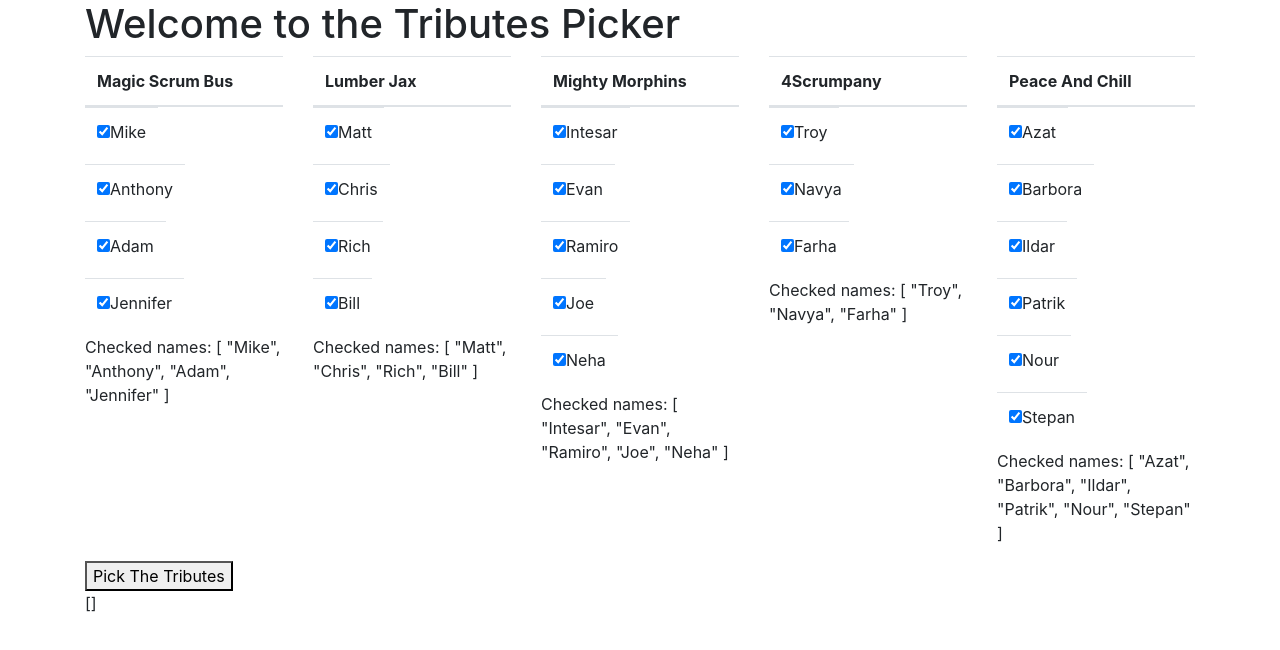
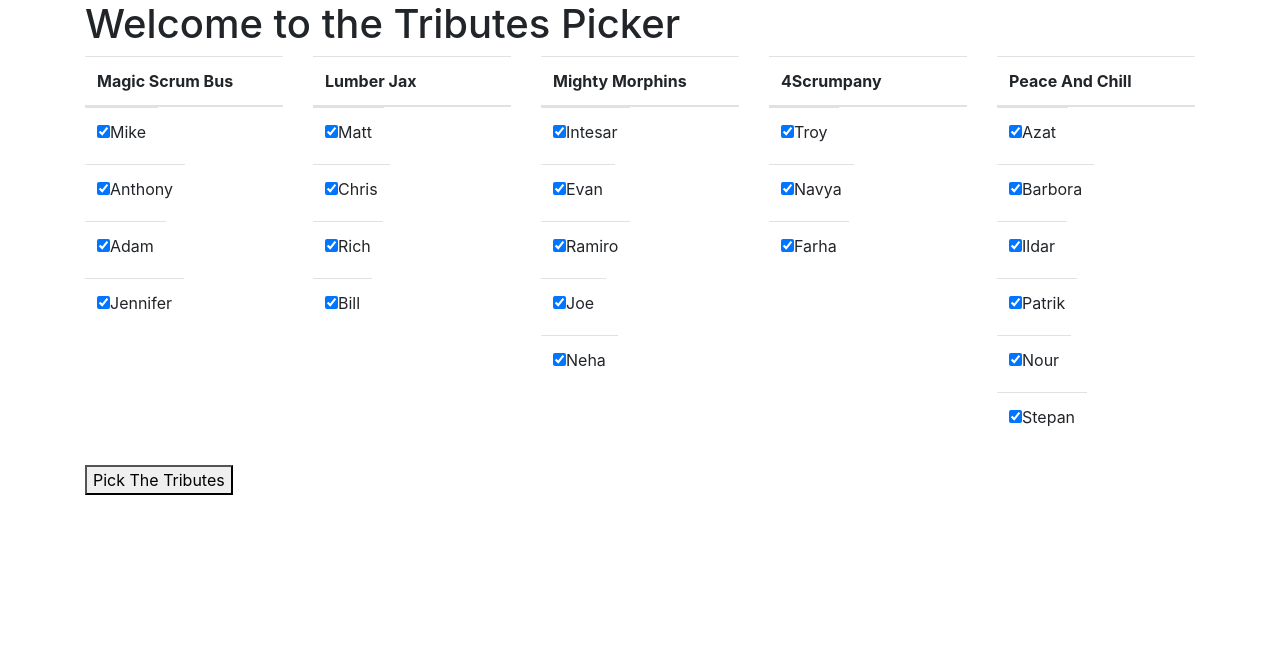
Before and after one commit to agoldh20/tributes-picker, a Vue app: page / in a window 1280 px wide. Shown: the top 650 px of the page. Built offline with nearby package versions, Linux system fonts and the light colour scheme.

Commit message:
got rid of arrow functions

```diff
--- a/src/views/Home.vue
+++ b/src/views/Home.vue
@@ -18,13 +18,14 @@
                 </td>
               </tr>
             </div>
-            <div>Checked names: {{ team.currentList }}</div>
           </tbody>
         </table>
       </div>
     </div>
     <button v-on:click="picker()">Pick The Tributes</button>
-    <p>{{ tributes }}</p>
+    <ul>
+       <li v-for="tribute in tributes">{{ tribute }}</li>
+    </ul>
   </div>
 </template>
 
@@ -64,12 +65,11 @@ export default {
   },
   created: () => {},
   methods: {
-    picker: () => {
-      console.log(this.masterList);
-      // this.masterList.forEach(member => {
-      //   const randNum = Math.floor(Math.random() * member.currentList.length);
-      //   this.tributes.push(member.currentList[randNum]);
-      // });
+    picker: function() {
+      this.masterList.forEach(member => {
+        const randNum = Math.floor(Math.random() * member.currentList.length);
+        this.tributes.push(member.currentList[randNum]);
+      });
     }
   }
 };
```
